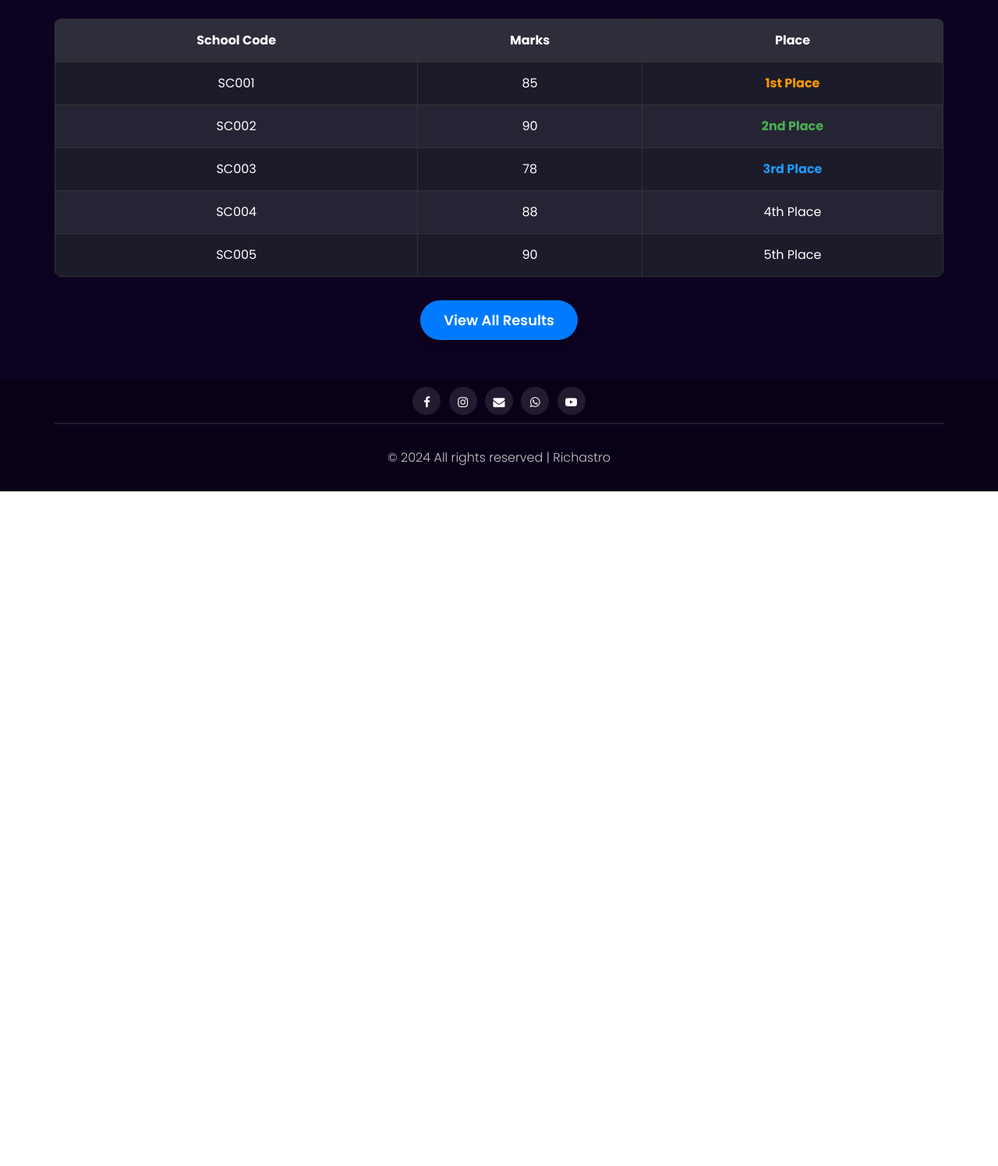
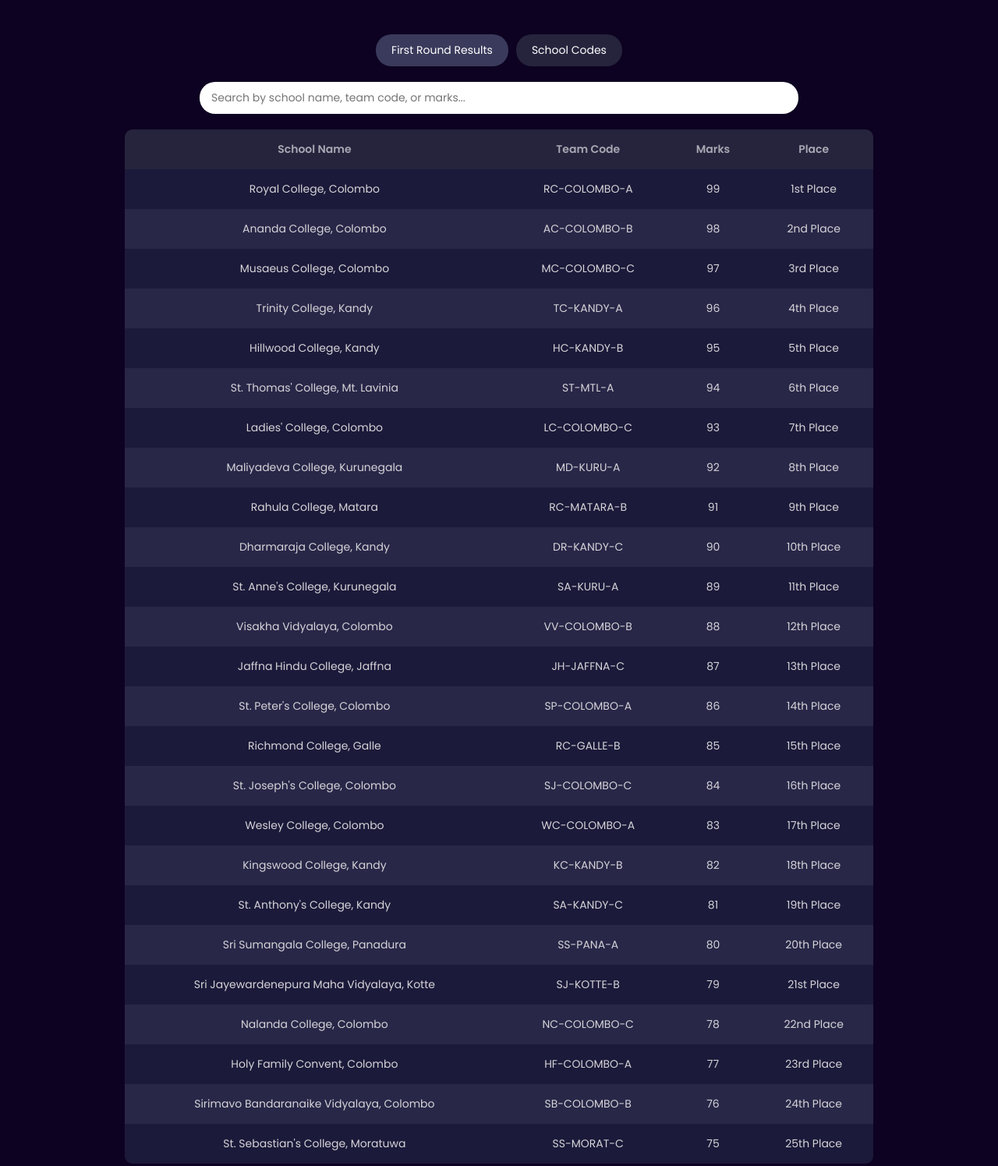
Before and after one commit to PahasaraDinal/astrotest, a plain HTML site: page results.html in a window 1280 px wide. Shown: the part 458-1953 px from the top of the page at 78% size. Before the commit the page ends 1088 px from the top, so only its background shows below. Drawn offline with Linux system fonts and the light colour scheme.

Commit message:
update to initial results

```diff
--- a/css/style.css
+++ b/css/style.css
@@ -1,32 +1,3 @@
-/******************************************************************
-  Template Name: Dreams
-  Description: Dreams wedding template
-  Author: Colorib
-  Author URI: https://colorlib.com/
-  Version: 1.0
-  Created: Colorib
-******************************************************************/
-/*------------------------------------------------------------------
-[Table of contents]
-
-1.  Template default CSS
-	1.1	Variables
-	1.2	Mixins
-	1.3	Flexbox
-	1.4	Reset
-2.  Helper Css
-3.  Header Section
-4.  Hero Section
-5.  Services Section
-6.  Counter Section
-7.  Team Section
-8.  Latest Section
-9.  Contact
-10.  Footer Style
--------------------------------------------------------------------*/
-/*----------------------------------------*/
-/* Template default CSS
-/*----------------------------------------*/
 * {
   padding: 0;
   margin: 0;
@@ -1397,79 +1368,101 @@ input.invalid {
   animation: slideIn 1s ease-out;
 }
 
-/* Table Styling */
-.table-responsive {
-  margin-top: 20px;
-  animation: fadeInUp 1.5s ease-in-out;
-}
-
-.results-table {
+.container-results {
+  max-width: 1000px;
+  margin: 20px auto;
+  padding: 20px;
+}
+
+.tabs {
+  display: flex;
+  justify-content: center;
+  margin-bottom: 20px;
+}
+
+.tab-button {
+  padding: 10px 20px;
+  border: none;
+  cursor: pointer;
+  font-size: 14px;
+  margin: 0 5px;
+  border-radius: 20px;
+  background-color: #26243d;
+  color: #ffffff;
+  transition: background-color 0.3s ease;
+}
+
+.tab-button.active {
+  background-color: #3a3a5c;
+}
+
+.tab-button:hover {
+  background-color: #3c3a63;
+}
+
+.search-bar {
+  margin-bottom: 20px;
+  text-align: center;
+}
+
+.search-bar input {
+  padding: 10px 15px;
+  width: 80%;
+  font-size: 14px;
+  border: none;
+  border-radius: 20px;
+  outline: none;
+}
+
+.table-wrapper {
+  overflow-x: auto;
+}
+
+.team-table {
   width: 100%;
   border-collapse: collapse;
-  background-color: #1c1b29; /* Table background */
-  color: #ffffff;
-  border-radius: 8px;
+  border-radius: 10px;
   overflow: hidden;
-  box-shadow: 0 4px 8px rgba(0, 0, 0, 0.5);
-  transform: translateY(20px);
-  animation: fadeInTable 1s ease-out forwards;
-}
-
-.results-table th,
-.results-table td {
+  background-color: #16152f;
+  animation: fadeInTable 1s ease-out;
+}
+
+.team-table thead {
+  background-color: #26243d;
+}
+
+.team-table th,
+.team-table td {
   padding: 15px;
   text-align: center;
-  border: 1px solid #333;
-}
-
-.results-table th {
-  background-color: #2e2d3a;
-  font-weight: 700;
-}
-
-.results-table tr:nth-child(even) {
-  background-color: #252434;
-}
-
-.first-place {
-  color: #ff9800; /* Gold color for first place */
-  font-weight: bold;
-  animation: popUp 1s ease-in-out;
-}
-
-.second-place {
-  color: #4caf50; /* Green color for second place */
-  font-weight: bold;
-  animation: popUp 1s ease-in-out;
-}
-
-.third-place {
-  color: #2196f3; /* Blue color for third place */
-  font-weight: bold;
-  animation: popUp 1s ease-in-out;
-}
-
-/* View Results Button */
-.view-all-button {
-  display: inline-block;
-  margin-top: 30px;
-  padding: 12px 30px;
-  font-size: 18px;
+}
+
+.team-table th {
   font-weight: 600;
-  color: #ffffff;
-  background-color: #007bff; /* Button blue */
-  border-radius: 30px;
-  text-decoration: none;
-  transition: 0.4s ease-in-out;
-  box-shadow: 0 8px 15px rgba(0, 0, 0, 0.2);
-}
-
-.view-all-button:hover {
-  background-color: #0056b3; /* Darker blue on hover */
-  transform: translateY(-5px);
-  box-shadow: 0 12px 25px rgba(0, 0, 0, 0.3);
-  animation: buttonHover 0.3s ease-in-out;
-}
+  color: #a8a8b3;
+  font-size: 14px;
+}
+
+.team-table tbody tr:nth-child(odd) {
+  background-color: #1c1a3a;
+}
+
+.team-table tbody tr:nth-child(even) {
+  background-color: #292748;
+}
+
+.team-table td {
+  font-weight: 400;
+  color: #d4d4d8;
+  font-size: 14px;
+}
+
+.team-table tbody tr:hover {
+  background-color: #3c3a63;
+  transition: background-color 0.3s ease;
+}
+
+
 
 /* Animation Effects */
 @keyframes slideIn {
@@ -1520,14 +1513,6 @@ input.invalid {
   }
 }
 
-@keyframes buttonHover {
-  0% {
-    transform: scale(1);
-  }
-  100% {
-    transform: scale(1.1);
-  }
-}
 
 /*---------------------
   Logo
--- /dev/null
+++ b/js/data.js
@@ -0,0 +1,228 @@
+const schoolCodes = [
+  { SchoolName: "Royal College, Colombo", SchoolCode: "RC001", Team: "A" },
+  { SchoolName: "Ananda College, Colombo", SchoolCode: "AC002", Team: "B" },
+  { SchoolName: "Musaeus College, Colombo", SchoolCode: "MC003", Team: "C" },
+  { SchoolName: "Trinity College, Kandy", SchoolCode: "TC004", Team: "A" },
+  { SchoolName: "Hillwood College, Kandy", SchoolCode: "HC005", Team: "B" },
+  {
+    SchoolName: "St. Thomas' College, Mt. Lavinia",
+    SchoolCode: "ST006",
+    Team: "A",
+  },
+  { SchoolName: "Ladies' College, Colombo", SchoolCode: "LC007", Team: "C" },
+  {
+    SchoolName: "Maliyadeva College, Kurunegala",
+    SchoolCode: "MD008",
+    Team: "A",
+  },
+  { SchoolName: "Rahula College, Matara", SchoolCode: "RC009", Team: "B" },
+  { SchoolName: "Dharmaraja College, Kandy", SchoolCode: "DR010", Team: "C" },
+  {
+    SchoolName: "St. Anne's College, Kurunegala",
+    SchoolCode: "SA011",
+    Team: "A",
+  },
+  { SchoolName: "Visakha Vidyalaya, Colombo", SchoolCode: "VV012", Team: "B" },
+  {
+    SchoolName: "Jaffna Hindu College, Jaffna",
+    SchoolCode: "JH013",
+    Team: "C",
+  },
+  {
+    SchoolName: "St. Peter's College, Colombo",
+    SchoolCode: "SP014",
+    Team: "A",
+  },
+  { SchoolName: "Richmond College, Galle", SchoolCode: "RC015", Team: "B" },
+  {
+    SchoolName: "St. Joseph's College, Colombo",
+    SchoolCode: "SJ016",
+    Team: "C",
+  },
+  { SchoolName: "Wesley College, Colombo", SchoolCode: "WC017", Team: "A" },
+  { SchoolName: "Kingswood College, Kandy", SchoolCode: "KC018", Team: "B" },
+  {
+    SchoolName: "St. Anthony's College, Kandy",
+    SchoolCode: "SA019",
+    Team: "C",
+  },
+  {
+    SchoolName: "Sri Sumangala College, Panadura",
+    SchoolCode: "SS020",
+    Team: "A",
+  },
+  {
+    SchoolName: "Sri Jayewardenepura Maha Vidyalaya, Kotte",
+    SchoolCode: "SJ021",
+    Team: "B",
+  },
+  { SchoolName: "Nalanda College, Colombo", SchoolCode: "NC022", Team: "C" },
+  {
+    SchoolName: "Holy Family Convent, Colombo",
+    SchoolCode: "HF023",
+    Team: "A",
+  },
+  {
+    SchoolName: "Sirimavo Bandaranaike Vidyalaya, Colombo",
+    SchoolCode: "SB024",
+    Team: "B",
+  },
+  {
+    SchoolName: "St. Sebastian's College, Moratuwa",
+    SchoolCode: "SS025",
+    Team: "C",
+  },
+];
+
+const results = [
+  {
+    SchoolName: "Royal College, Colombo",
+    TeamCode: "RC-COLOMBO-A",
+    Marks: 99,
+    Place: "1st Place",
+  },
+  {
+    SchoolName: "Ananda College, Colombo",
+    TeamCode: "AC-COLOMBO-B",
+    Marks: 98,
+    Place: "2nd Place",
+  },
+  {
+    SchoolName: "Musaeus College, Colombo",
+    TeamCode: "MC-COLOMBO-C",
+    Marks: 97,
+    Place: "3rd Place",
+  },
+  {
+    SchoolName: "Trinity College, Kandy",
+    TeamCode: "TC-KANDY-A",
+    Marks: 96,
+    Place: "4th Place",
+  },
+  {
+    SchoolName: "Hillwood College, Kandy",
+    TeamCode: "HC-KANDY-B",
+    Marks: 95,
+    Place: "5th Place",
+  },
+  {
+    SchoolName: "St. Thomas' College, Mt. Lavinia",
+    TeamCode: "ST-MTL-A",
+    Marks: 94,
+    Place: "6th Place",
+  },
+  {
+    SchoolName: "Ladies' College, Colombo",
+    TeamCode: "LC-COLOMBO-C",
+    Marks: 93,
+    Place: "7th Place",
+  },
+  {
+    SchoolName: "Maliyadeva College, Kurunegala",
+    TeamCode: "MD-KURU-A",
+    Marks: 92,
+    Place: "8th Place",
+  },
+  {
+    SchoolName: "Rahula College, Matara",
+    TeamCode: "RC-MATARA-B",
+    Marks: 91,
+    Place: "9th Place",
+  },
+  {
+    SchoolName: "Dharmaraja College, Kandy",
+    TeamCode: "DR-KANDY-C",
+    Marks: 90,
+    Place: "10th Place",
+  },
+  {
+    SchoolName: "St. Anne's College, Kurunegala",
+    TeamCode: "SA-KURU-A",
+    Marks: 89,
+    Place: "11th Place",
+  },
+  {
+    SchoolName: "Visakha Vidyalaya, Colombo",
+    TeamCode: "VV-COLOMBO-B",
+    Marks: 88,
+    Place: "12th Place",
+  },
+  {
+    SchoolName: "Jaffna Hindu College, Jaffna",
+    TeamCode: "JH-JAFFNA-C",
+    Marks: 87,
+    Place: "13th Place",
+  },
+  {
+    SchoolName: "St. Peter's College, Colombo",
+    TeamCode: "SP-COLOMBO-A",
+    Marks: 86,
+    Place: "14th Place",
+  },
+  {
+    SchoolName: "Richmond College, Galle",
+    TeamCode: "RC-GALLE-B",
+    Marks: 85,
+    Place: "15th Place",
+  },
+  {
+    SchoolName: "St. Joseph's College, Colombo",
+    TeamCode: "SJ-COLOMBO-C",
+    Marks: 84,
+    Place: "16th Place",
+  },
+  {
+    SchoolName: "Wesley College, Colombo",
+    TeamCode: "WC-COLOMBO-A",
+    Marks: 83,
+    Place: "17th Place",
+  },
+  {
+    SchoolName: "Kingswood College, Kandy",
+    TeamCode: "KC-KANDY-B",
+    Marks: 82,
+    Place: "18th Place",
+  },
+  {
+    SchoolName: "St. Anthony's College, Kandy",
+    TeamCode: "SA-KANDY-C",
+    Marks: 81,
+    Place: "19th Place",
+  },
+  {
+    SchoolName: "Sri Sumangala College, Panadura",
+    TeamCode: "SS-PANA-A",
+    Marks: 80,
+    Place: "20th Place",
+  },
+  {
+    SchoolName: "Sri Jayewardenepura Maha Vidyalaya, Kotte",
+    TeamCode: "SJ-KOTTE-B",
+    Marks: 79,
+    Place: "21st Place",
+  },
+  {
+    SchoolName: "Nalanda College, Colombo",
+    TeamCode: "NC-COLOMBO-C",
+    Marks: 78,
+    Place: "22nd Place",
+  },
+  {
+    SchoolName: "Holy Family Convent, Colombo",
+    TeamCode: "HF-COLOMBO-A",
+    Marks: 77,
+    Place: "23rd Place",
+  },
+  {
+    SchoolName: "Sirimavo Bandaranaike Vidyalaya, Colombo",
+    TeamCode: "SB-COLOMBO-B",
+    Marks: 76,
+    Place: "24th Place",
+  },
+  {
+    SchoolName: "St. Sebastian's College, Moratuwa",
+    TeamCode: "SS-MORAT-C",
+    Marks: 75,
+    Place: "25th Place",
+  },
+];
--- /dev/null
+++ b/js/results.js
@@ -0,0 +1,72 @@
+// Initialize Tabs: Show only the first tab content
+document.querySelectorAll(".table-wrapper").forEach((content, index) => {
+  content.style.display = index === 0 ? "block" : "none";
+});
+
+// Tab Switching Functionality
+const tabButtons = document.querySelectorAll(".tab-button");
+const tabContents = document.querySelectorAll(".table-wrapper");
+
+tabButtons.forEach((button) => {
+  button.addEventListener("click", () => {
+    tabButtons.forEach((btn) => btn.classList.remove("active"));
+    button.classList.add("active");
+
+    tabContents.forEach((content) => {
+      content.style.display =
+        content.id === button.dataset.tab ? "block" : "none";
+    });
+  });
+});
+
+// Populate First Round Results Table
+const firstResultsTable = document.getElementById("team-table-body-first");
+firstResultsTable.innerHTML = results
+  .map((result) => {
+    const { SchoolName, TeamCode, Marks, Place } = result;
+    return `<tr>
+      <td>${SchoolName}</td>
+      <td>${TeamCode}</td>
+      <td>${Marks}</td>
+      <td>${Place}</td>
+    </tr>`;
+  })
+  .join("");
+
+// Populate School Codes Table
+const schoolCodesTable = document.getElementById("team-table-body-school");
+schoolCodesTable.innerHTML = schoolCodes
+  .map((school) => {
+    const { SchoolName, SchoolCode, Team } = school;
+    return `<tr>
+      <td>${SchoolName}</td>
+      <td>${SchoolCode}</td>
+      <td>${Team}</td>
+    </tr>`;
+  })
+  .join("");
+
+// Search Functionality for Each Tab
+document.getElementById("search-input-first").addEventListener("input", (e) => {
+  filterTable(e.target.value, "team-table-body-first");
+});
+
+document
+  .getElementById("search-input-school")
+  .addEventListener("input", (e) => {
+    filterTable(e.target.value, "team-table-body-school");
+  });
+
+function filterTable(query, tableId) {
+  const filter = query.toLowerCase();
+  const tableBody = document.getElementById(tableId);
+  const rows = tableBody.getElementsByTagName("tr");
+
+  for (let row of rows) {
+    const cells = row.getElementsByTagName("td");
+    const matches = Array.from(cells).some((cell) =>
+      cell.textContent.toLowerCase().includes(filter)
+    );
+    row.style.display = matches ? "" : "none";
+  }
+}
--- a/results.html
+++ b/results.html
@@ -24,7 +24,6 @@
     <link href="css/magnific-popup.css" rel="stylesheet" type="text/css" />
     <link href="css/slicknav.min.css" rel="stylesheet" type="text/css" />
     <link href="css/style.css" rel="stylesheet" type="text/css" />
-    <link rel="stylesheet" href="result.css">
     <link
       href="https://fonts.googleapis.com/css?family=Poppins:100,200,400,300,500,600,700"
       rel="stylesheet"
@@ -117,83 +116,72 @@
     </div>
     <!-- Breadcrumb End -->
 
-    <!-- About Section Begin -->
-    <!-- <section class="about spad">
-      <div class="container">
-        <div class="row">
-          <div class="col">
-            <h4 class="result-bg bg-dark">
-              The results will be available once the competition begins!
-            </h4>
-          </div>
-        </div>
-      </div>
-    </section> -->
-    <!-- About Section End -->
-
     <section class="results spad">
       <div class="container">
         <!-- Topic Header -->
-          <div class="row text-center fadeIn">
+        <div class="row text-center">
           <div class="col-lg-12">
-                  <h2 class="results-title">The Dark Edge '24 - 1st Round Results & Selected Teams</h2>
+            <h2 class="results-title">
+              The Dark Edge '24 - 1st Round Results & Selected Teams
+            </h2>
           </div>
         </div>
 
-          <!-- Results Table -->
-          <div class="row">
-              <div class="col-lg-12">
-                  <div class="table-responsive fadeIn">
-                      <table class="results-table">
+        <div class="container-results">
+          <div class="tabs">
+            <button class="tab-button active" data-tab="first-results">
+              First Round Results
+            </button>
+            <button class="tab-button" data-tab="school-codes">
+              School Codes
+            </button>
+          </div>
+
+          <!-- First Round Results -->
+          <div class="table-wrapper" id="first-results" style="display: block">
+            <div class="search-bar">
+              <input
+                type="text"
+                id="search-input-first"
+                placeholder="Search by school name, team code, or marks..."
+              />
+            </div>
+            <table class="team-table">
               <thead>
                 <tr>
-                                  <th>School Code</th>
+                  <th>School Name</th>
+                  <th>Team Code</th>
                   <th>Marks</th>
                   <th>Place</th>
                 </tr>
               </thead>
-                          <tbody>
+              <tbody id="team-table-body-first"></tbody>
+            </table>
+          </div>
+
+          <!-- School Codes -->
+          <div class="table-wrapper" id="school-codes" style="display: none">
+            <div class="search-bar">
+              <input
+                type="text"
+                id="search-input-school"
+                placeholder="Search by school name or team code..."
+              />
+            </div>
+            <table class="team-table">
+              <thead>
                 <tr>
-                                  <td>SC001</td>
-                                  <td>85</td>
-                                  <td class="first-place">1st Place</td>
+                  <th>School Name</th>
+                  <th>Team Code</th>
+                  <th>Team</th>
                 </tr>
-                              <tr>
-                                  <td>SC002</td>
-                                  <td>90</td>
-                                  <td class="second-place">2nd Place</td>
-                              </tr>
-                              <tr>
-                                  <td>SC003</td>
-                                  <td>78</td>
-                                  <td class="third-place">3rd Place</td>
-                              </tr>
-                              <tr>
-                                  <td>SC004</td>
-                                  <td>88</td>
-                                  <td>4th Place</td>
-                              </tr>
-                              <tr>
-                                <td>SC005</td>
-                                <td>90</td>
-                                <td>5th Place</td>
-                            </tr>
-                          </tbody>
+              </thead>
+              <tbody id="team-table-body-school"></tbody>
             </table>
           </div>
         </div>
       </div>
-
-          <!-- View All Results Button -->
-          <div class="row text-center">
-              <div class="col-lg-12">
-                  <a href="results-full.html" class="view-all-button fadeIn">View All Results</a>
-              </div>
-          </div>
-      </div>
     </section>
-</body>
-</html>
 
     <!-- Footer Section Begin -->
     <footer class="footer">
@@ -223,66 +211,7 @@
             </div>
           </div>
         </div>
-        <!-- <div class="footer__option">
-          <div class="row text-center text-md-left">
-            <div class="col-lg-4 col-md-12 col-sm-12">
-              <div class="footer__option__item text-lg-left text-center">
-                <h5>About us</h5>
-                <p>
-                  The Astronomy and Space Science Association of Richmond
-                  College, founded in 1988, is one of the leading school-based
-                  astronomical associations.
-                </p>
-                <a
-                  class="read__more"
-                  href="https://www.facebook.com/assarc"
-                  target="_blank"
-                >
-                  Read more
-                  <span class="arrow_right"> </span>
-                </a>
-              </div>
-            </div>
-            <div class="col-lg-4 col-md-6">
-              <div class="footer__option__item text-md-center">
-                <h5>Who we are</h5>
-                <ul>
-                  <li>
-                    <a href="#"> Team </a>
-                  </li>
-                  <li>
-                    <a href="#"> Carrers </a>
-                  </li>
-                  <li>
-                    <a href="#"> Contact us </a>
-                  </li>
-                  <li>
-                    <a href="#"> Locations </a>
-                  </li>
-                </ul>
-              </div>
-            </div>
-            <div class="col-lg-4 col-md-6">
-              <div class="footer__option__item text-md-center">
-                <h5>Our work</h5>
-                <ul>
-                  <li>
-                    <a href="#"> Feature </a>
-                  </li>
-                  <li>
-                    <a href="#"> Latest </a>
-                  </li>
-                  <li>
-                    <a href="#"> Browse Archive </a>
-                  </li>
-                  <li>
-                    <a href="#"> Video for web </a>
-                  </li>
-                </ul>
-              </div>
-            </div>
-          </div>
-        </div> -->
+
         <div class="footer__copyright">
           <div class="row">
             <div class="col-lg-12 text-center">
@@ -308,6 +237,8 @@
     <script src="js/masonry.pkgd.min.js"></script>
     <script src="js/jquery.slicknav.js"></script>
     <script src="js/owl.carousel.min.js"></script>
+    <script src="js/data.js"></script>
+    <script src="js/results.js"></script>
     <script src="js/main.js"></script>
   </body>
 </html>
```
Lines whose indentation alone changed are shown as unchanged.
